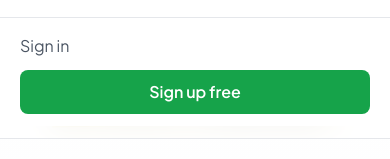
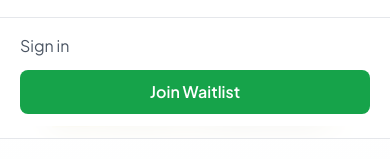
Before and after one commit to divyansharma001/AIProductivityCoach, a React (Vite) app: page / in a window 390 px wide. Both pictures are taken after a click on the button "Open main menu". Shown: the part 251-410 px from the top of the page. Built offline with nearby package versions, Linux system fonts and the light colour scheme.

Commit message:
Update Navbar button text from "Sign up free" to "Join Waitlist" for improved user engagement

```diff
--- a/src/components/Navbar.tsx
+++ b/src/components/Navbar.tsx
@@ -57,7 +57,7 @@ const Navbar = () => {
                   Sign in
                 </a>
                 <button className="bg-green-600 hover:bg-green-700 text-white px-5 py-2 rounded-lg font-semibold text-sm transition-all duration-200 hover:shadow-lg whitespace-nowrap">
-                  Sign up free
+                  Join Waitlist
                 </button>
               </div>
           </div>
@@ -92,7 +92,7 @@ const Navbar = () => {
                   Sign in
                 </a>
                 <button className="bg-green-600 hover:bg-green-700 text-white w-full py-2.5 rounded-lg font-semibold">
-                  Sign up free
+                  Join Waitlist
                 </button>
               </div>
             </div>
```
